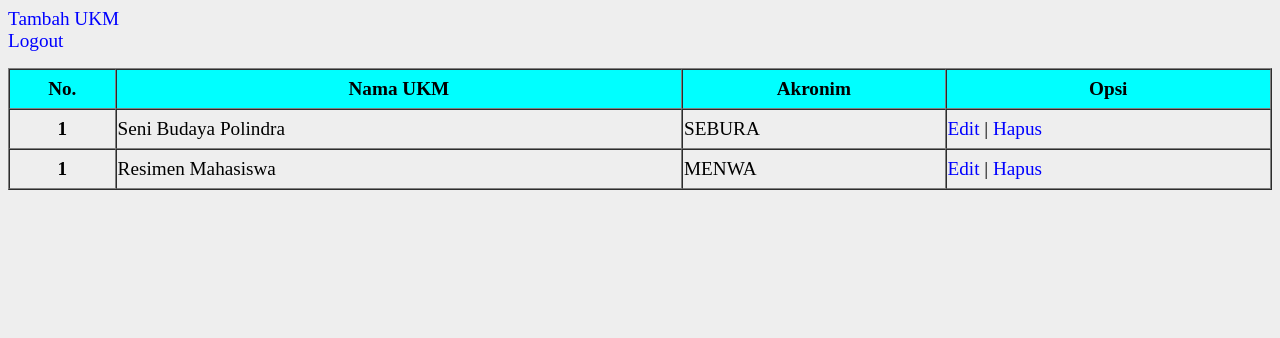
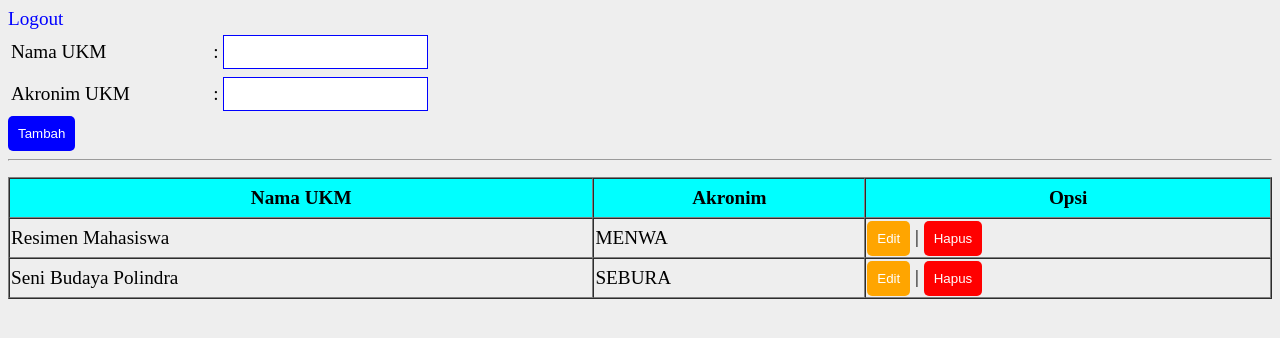
Before and after one commit to hakim-asrori/Tugas-Besar-PW, a PHP site: page /dataukm/index.php in a window 1280 px wide. Shown: the top 338 px of the page. Run offline with PHP 8.4, Linux system fonts and the light colour scheme; the visitor is signed in with stand-in values (Sample User, id 1); data comes from the database, SQL or seed files in the repository.

Commit message:
Membuat CRUD with AJAX

```diff
--- /dev/null
+++ b/dataukm/data.php
@@ -0,0 +1,70 @@
+<?php
+
+include "../koneksi.php";
+
+if (isset($_GET['page'])) {
+    if ($_GET['page'] == 'add') {
+        $data = json_decode(file_get_contents("php://input"));
+
+        $nama = $data->nama;
+        $akronim = $data->akronim;
+
+        $sql = $sql_obj->query("INSERT INTO ukm (nama_ukm, akronim_ukm) VALUES ('$nama', '$akronim')");
+
+        if($sql){
+            echo 1;
+        }else{
+            echo 0;
+        }
+
+        exit;
+    } elseif ($_GET['page'] == "delete") {
+        $id = $_GET["id"];
+        $sql = $sql_obj->query("DELETE FROM ukm WHERE id = '$id'");
+
+        if($sql){
+            echo 1;
+        }else{
+            echo 0;
+        }
+
+        exit;
+    } elseif ($_GET['page'] == "update") {
+        $data = json_decode(file_get_contents("php://input"));
+
+        $nama = $data->nama;
+        $akronim = $data->akronim;
+
+        $id = $data->id;
+
+        $sql = $sql_obj->query("UPDATE ukm SET nama_ukm = '$nama', akronim_ukm = '$akronim' WHERE id = '$id'");
+
+        if($sql){
+            echo 1;
+        }else{
+            echo 0;
+        }
+
+        exit;
+    }
+} else {
+    if (isset($_GET['id'])) {
+        $sql = $sql_obj->query("SELECT * FROM ukm WHERE id = '$_GET[id]'");
+    } else {
+        $sql = $sql_obj->query("SELECT * FROM ukm");
+    }
+
+    $data = array();
+    $no = 1;
+    while ($ambil = $sql->fetch_assoc()) {
+        $data[] = array(
+            'id' => $ambil['id'],
+            'nama' => $ambil['nama_ukm'],
+            'akronim' => $ambil['akronim_ukm']
+        );
+    }
+
+    echo json_encode($data);
+
+    exit;
+}
--- a/dataukm/index.php
+++ b/dataukm/index.php
@@ -5,11 +5,6 @@ if(!isset($_SESSION['login'])) {
     echo "<script>alert('Login dahulu');</script>";
     echo "<script>window.location.replace('../');</script>";
 }
-$stmt = $sql_pdo->prepare("SELECT * FROM ukm");
-$stmt->execute();
-$result = $stmt->setFetchMode(PDO::FETCH_ASSOC);
-
-$sql_pdo = null;
 ?>
 <!DOCTYPE html>
 <html lang="en">
@@ -22,37 +17,35 @@ $sql_pdo = null;
 </head>
 <body>
     <div>
-        <a href="tambahukm.php" style="font-size: 1.2rem">Tambah UKM</a> <br>
         <a href="../logout.php" style="font-size: 1.2rem">Logout</a>
-        <table border="1" width="100%" cellspacing="0" style="margin-top: 1rem;">
+            <table style="max-width: 50%">
+            <input type="hidden" id="id">
+                <tr>
+                    <td style="width: 50%">Nama UKM </td>
+                    <td>:</td>
+                    <td><input type="text" id="nama" style="width: 100%" /></td>
+                </tr>
+                <tr>
+                    <td style="width: 50%">Akronim UKM </td>
+                    <td>:</td>
+                    <td><input type="text" id="akronim" style="width: 100%"  /></td>
+                </tr>
+            </table>
+            <button type="submit" onclick="add()" id="tambah">Tambah</button>
+            <button type="submit" style="background-color: green" hidden onclick="update()" id="edit">Simpan</button>
+            <hr>
+        <table border="1" width="100%" cellspacing="0" style="margin-top: 1rem;" id="dataTable">
             <thead>
                 <tr>
-                    <th>No.</th>
                     <th>Nama UKM</th>
                     <th>Akronim</th>
                     <th>Opsi</th>
                 </tr>
             </thead>
-            <body>
-                <?php
-                foreach($stmt->fetchAll() as $row) {
-            // var_dump($row); die;
-                    ?>
-                    <tr>
-                        <th>1</th>
-                        <td><?= $row["nama_ukm"]?></td>
-                        <td><?= $row["akronim_ukm"]?></td>
-                        <td>
-                            <a href="editukm.php?id=<?= $row["id"]?>">Edit</a>
-                            <span>|</span>
-                            <a href="hapusukm.php?id=<?= $row["id"]?>">Hapus</a>
-                        </td>
-                    </tr>
-                    <?php
-                }
-                ?>
-            </body>
+            <tbody></tbody>
         </table>
     </div>
+
+    <script src="script.js"></script>
 </body>
 </html>
--- /dev/null
+++ b/dataukm/script.js
@@ -0,0 +1,164 @@
+load();
+
+function load() {
+    let xhttp = new XMLHttpRequest();
+    xhttp.open("GET", "data.php", true);
+
+    xhttp.setRequestHeader('Content-type', 'application/x-www-form-urlencoded');
+
+    xhttp.onreadystatechange = function() {
+        if (this.readyState == 4 && this.status == 200) {
+
+            let response = JSON.parse(this.responseText);
+            let empTable = document.getElementById("dataTable").getElementsByTagName("tbody")[0];
+
+
+            empTable.innerHTML = "";
+
+            for (let key in response) {
+                if (response.hasOwnProperty(key)) {
+                    let val = response[key];
+
+                    let NewRow = empTable.insertRow(0);
+                    let nama_cell = NewRow.insertCell(0);
+                    let akronim_cell = NewRow.insertCell(1);
+                    let aksi_cell = NewRow.insertCell(2);
+
+                    nama_cell.innerHTML = val['nama'];
+                    akronim_cell.innerHTML = val['akronim'];
+                    aksi_cell.innerHTML = '<button onclick="edit('+ val['id'] +')" id="btn_edit" style="background-color: orange;">Edit</button> | <button onclick="hapus('+ val['id'] +')" style="background-color: red;">Hapus</button>';
+
+                }
+            }
+
+
+        }
+    };
+
+    xhttp.send();
+
+}
+
+function add() {
+    let nama = document.getElementById('nama').value;
+    let akronim = document.getElementById('akronim').value;
+
+    if(nama != '' && akronim !=''){
+
+        let data = {nama: nama, akronim: akronim};
+        let xhttp = new XMLHttpRequest();
+        xhttp.open("POST", "data.php?page=add", true);
+
+        xhttp.onreadystatechange = function() {
+            if (this.readyState == 4 && this.status == 200) {
+
+                let response = this.responseText;
+                if(response == 1){
+                    alert("Data berhasil ditambah.");
+
+                    load();
+                }
+            }
+        };
+
+    xhttp.setRequestHeader("Content-Type", "application/json");
+
+    xhttp.send(JSON.stringify(data));
+    }
+}
+
+function edit(id) {
+    let nama = document.getElementById('nama');
+    let akronim = document.getElementById('akronim');
+
+    let edit = document.getElementById('edit');
+    let tambah = document.getElementById('tambah');
+
+    tambah.hidden = true;
+    edit.hidden = false;
+
+    let xhttp = new XMLHttpRequest();
+    xhttp.open("GET", "data.php?id="+id, true);
+
+    xhttp.setRequestHeader('Content-type', 'application/x-www-form-urlencoded');
+
+    xhttp.onreadystatechange = function() {
+        if (this.readyState == 4 && this.status == 200) {
+
+            let response = JSON.parse(this.responseText);
+
+            for (let key in response) {
+                if (response.hasOwnProperty(key)) {
+                    let val = response[key];
+
+                    nama.value = val['nama'];
+                    akronim.value = val['akronim'];
+                    document.getElementById("id").value = val['id'];
+
+                }
+            }
+
+        }
+    };
+
+    xhttp.send();
+}
+
+function hapus(id) {
+    let xhttp = new XMLHttpRequest();
+
+    xhttp.open("GET", "data.php?page=delete&id="+id, true);
+
+    xhttp.setRequestHeader('Content-type', 'application/x-www-form-urlencoded');
+
+    xhttp.onreadystatechange = function() {
+        if (this.readyState == 4 && this.status == 200) {
+
+            let response = this.responseText;
+            if(response == 1){
+                alert("Data berhasil dihapus.");
+
+                load();
+            }
+
+        }
+    };
+
+    xhttp.send();
+}
+
+function update() {
+    let nama = document.getElementById('nama').value;
+    let akronim = document.getElementById('akronim').value;
+    let id = document.getElementById("id").value;
+
+    let edit = document.getElementById('edit');
+    let tambah = document.getElementById('tambah');
+
+    tambah.hidden = false;
+    edit.hidden = true;
+
+    if(nama != '' && akronim !=''){
+
+        let data = {nama: nama, akronim: akronim, id: id};
+        let xhttp = new XMLHttpRequest();
+        xhttp.open("POST", "data.php?page=update", true);
+
+        xhttp.onreadystatechange = function() {
+            if (this.readyState == 4 && this.status == 200) {
+
+                let response = this.responseText;
+                if(response == 1){
+                    alert("Update successfully.");
+
+                    load();
+                }
+
+            }
+        };
+
+        xhttp.setRequestHeader("Content-Type", "application/json");
+
+        xhttp.send(JSON.stringify(data));
+    }
+}
```
Also changed, not shown: dataukm/asj.html (deleted).
